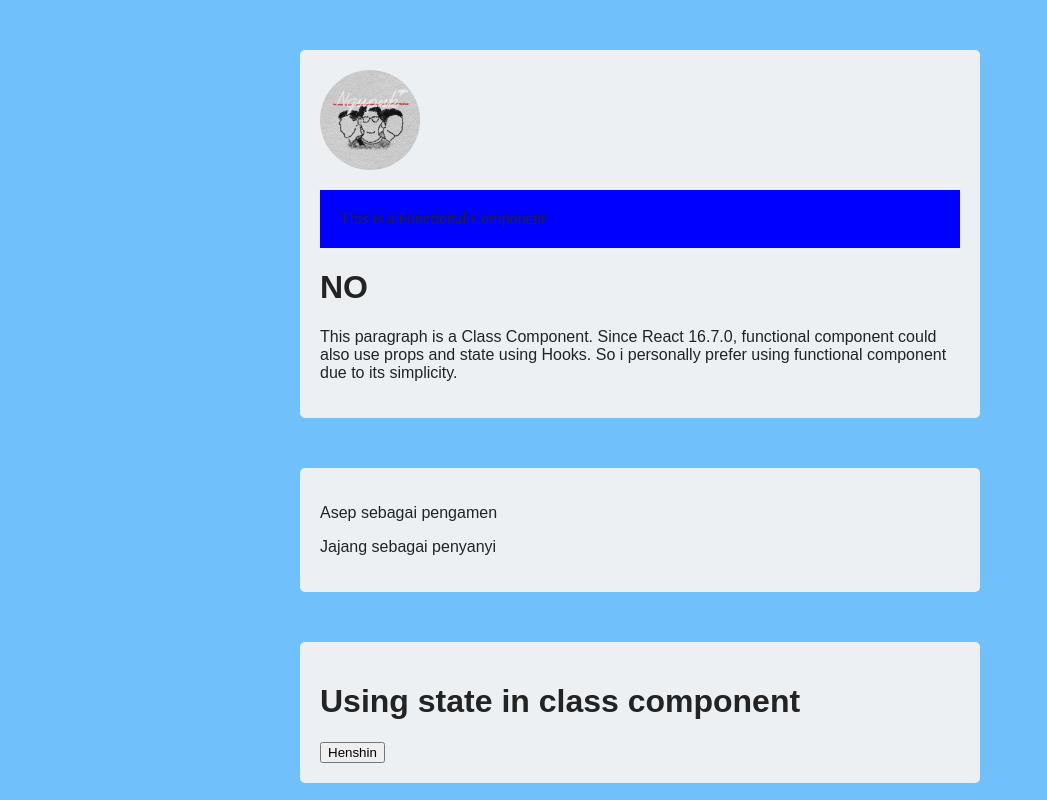
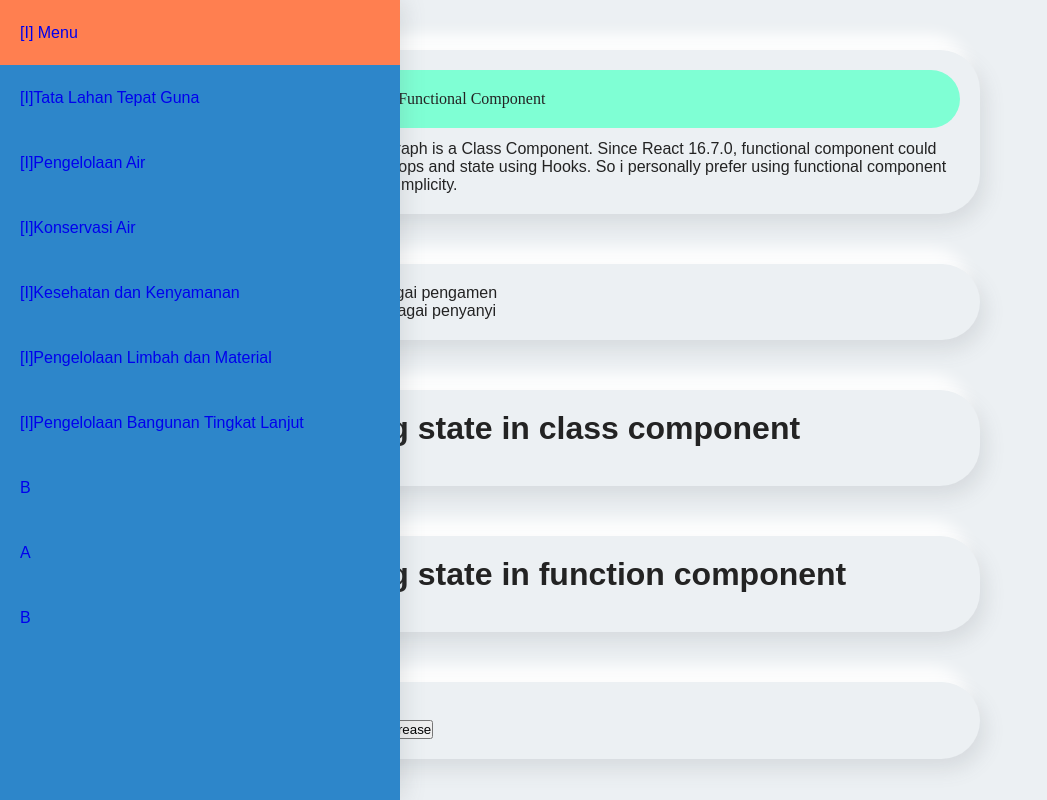
Before and after one commit to insgreeb-pro/Faustine, a Next.js app: page / in a window 1280 px wide. Shown: the top 800 px of the page, without its empty margins (0-1047 px from the left). Built offline with nearby package versions, Linux system fonts and the light colour scheme.

Commit message:
projek mulai

```diff
--- a/components/Container.jsx
+++ b/components/Container.jsx
@@ -1,18 +1,7 @@
 export const Container = ({ children, title }) => {
   return (
-    <div
-      style={{
-        fontFamily: "Arial, monospace",
-        backgroundColor: "#ECF0F3",
-        width: "50%",
-        margin: "50px auto",
-        padding: "20px",
-        borderRadius: "5px",
-        boxShadow: "5px 10px 20px rgba(92,99,105,1), -5px -10px 20px #FFFFF",
-        // boxShadow: "-5px -10px 20px #FFFFF",
-      }}
-    >
-      {children}
+    <div className="neo">
+      <div style={{ margin: "0px" }}>{children}</div>
     </div>
   )
 }
--- /dev/null
+++ b/components/Sidebar.jsx
@@ -0,0 +1,52 @@
+export default () => {
+  return (
+    <div className="sidebar">
+      <ul>
+        <li>
+          <a href="#">
+            <span>[I]</span> Menu
+          </a>
+        </li>
+        <li>
+          <a href="#">
+            <span>[I]</span>Tata Lahan Tepat Guna
+          </a>
+        </li>
+        <li>
+          <a href="#">
+            <span>[I]</span>Pengelolaan Air
+          </a>
+        </li>
+        <li>
+          <a href="#">
+            <span>[I]</span>Konservasi Air
+          </a>
+        </li>
+        <li>
+          <a href="#">
+            <span>[I]</span>Kesehatan dan Kenyamanan
+          </a>
+        </li>
+        <li>
+          <a href="#">
+            <span>[I]</span>Pengelolaan Limbah dan Material
+          </a>
+        </li>
+        <li>
+          <a href="#">
+            <span>[I]</span>Pengelolaan Bangunan Tingkat Lanjut
+          </a>
+        </li>
+        <li>
+          <a href="#">B</a>
+        </li>
+        <li>
+          <a href="#">A</a>
+        </li>
+        <li>
+          <a href="#">B</a>
+        </li>
+      </ul>
+    </div>
+  )
+}
--- a/components/property.jsx
+++ b/components/property.jsx
@@ -18,7 +18,7 @@ function property() {
   const listData = datas.map((data) => <Cetak key={data.id} data={data} />)
 
   //menampilkan menggunakan return
-  return <div>{listData}</div>
+  return <>{listData}</>
 }
 
 export default property
--- a/components/property2.jsx
+++ b/components/property2.jsx
@@ -1,10 +1,10 @@
 function property2({ data }) {
   return (
-    <div>
+    <>
       <p>
         {data.nama} sebagai {data.gelar}
       </p>
-    </div>
+    </>
   )
 }
 
--- a/components/typeOfComponent.jsx
+++ b/components/typeOfComponent.jsx
@@ -2,7 +2,9 @@ import { Component } from "react"
 
 const style1 = {
   fontFamily: "Times New Roman",
-  backgroundColor: "blue",
+  backgroundColor: "aquamarine",
+  margin: "0px",
+  borderRadius: "30px",
   padding: "20px",
 }
 
--- a/pages/_app.jsx
+++ b/pages/_app.jsx
@@ -1,4 +1,4 @@
-import "../styles/sample.css"
+import "../styles/Style.css"
 
 export default ({ Component, pageProps }) => {
   return <Component {...pageProps} />
--- a/pages/_document.js
+++ /dev/null
@@ -1,32 +0,0 @@
-import Document, { Html, Head, Main, NextScript } from "next/document"
-
-class MyDocument extends Document {
-  static async getInitialProps(ctx) {
-    const InitialProps = await Document.getInitialProps(ctx)
-    return { ...InitialProps }
-  }
-
-  render() {
-    return (
-      <Html>
-        <Head>
-          <body
-            style={{
-              fontFamily: "Arial, monospace",
-              backgroundColor: "#ECF0F3",
-              backgroundColor: "#70C0FC",
-              color: "#232323",
-              margin: "0px",
-              padding: "0px",
-            }}
-          >
-            <Main />
-            <NextScript />
-          </body>
-        </Head>
-      </Html>
-    )
-  }
-}
-
-export default MyDocument
--- a/pages/index.jsx
+++ b/pages/index.jsx
@@ -4,6 +4,7 @@ import { FuncComponent, ClasComponent } from "../components/typeOfComponent"
 import Properti from "../components/property"
 import { ClassState, FunctionState } from "../components/State"
 import Counter from "../components/Counter"
+import Sidebar from "../components/Sidebar"
 
 export default () => (
   <div>
@@ -11,12 +12,14 @@ export default () => (
       <title>skripsi</title>
     </Head>
 
+    <Sidebar />
+
     <Container>
-      <div>
+      {/* <div>
         <img className="sample-rounded" src="/img/sample.jpg" />
-      </div>
+      </div> */}
       <FuncComponent />
-      <h1>NO</h1>
+      <h6>NO</h6>
       <ClasComponent />
     </Container>
 
--- /dev/null
+++ b/styles/Style.css
@@ -0,0 +1,48 @@
+* {
+  font-family: Arial, monospace;
+  margin: 0px;
+  padding: 0px;
+  text-decoration: none;
+}
+
+body {
+  background-color: #ecf0f3;
+  color: #232323;
+}
+
+.neo {
+  background-color: #ecf0f3;
+  margin: 50px auto;
+  border-radius: 40px;
+  padding: 20px; /* order: top right bottom left */
+  width: 50%;
+  font-family: Arial, monospace;
+  box-shadow: 5px 10px 20px rgba(92, 99, 105, 0.15), -10px -15px 15px white;
+}
+
+.sidebar {
+  background-color: #2d86ca;
+  display: block;
+  position: fixed;
+  height: 100%;
+  left: 0;
+  top: 0;
+  width: 400px;
+  box-shadow: 5px 0px 20px rgba(92, 99, 105, 0.15);
+}
+
+.sidebar ul li {
+  height: 100%;
+  width: 100%;
+  line-height: 65px;
+  padding-left: 20px;
+  box-sizing: border-box;
+
+  transition: background-color 1s;
+  transition-timing-function: ease;
+}
+
+.sidebar ul li:hover {
+  background-color: coral;
+  transition: ease;
+}
--- a/styles/sample.css
+++ /dev/null
@@ -1,5 +0,0 @@
-/* sample style */
-.sample-rounded {
-  border-radius: 50%;
-  width: 100px;
-}
```
